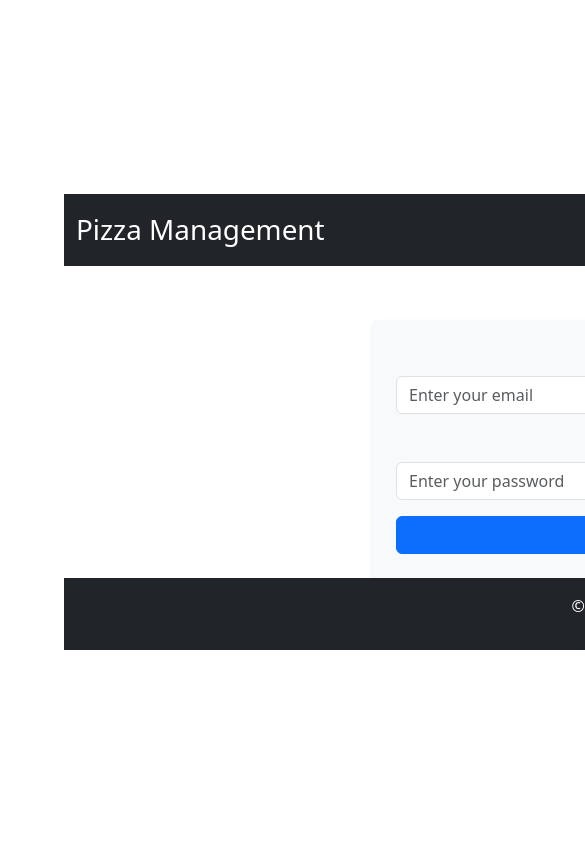
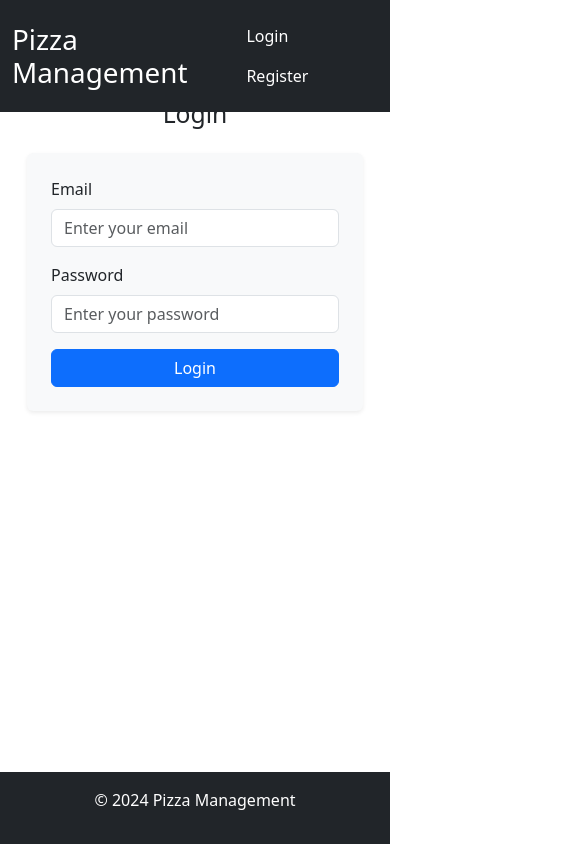
Before and after one commit to Sinthix/pizza-app, a Vue app in the folder frontend/: page / in a window 390 px wide. Shown: the top 844 px of the page, 585 px wide, since content can reach past the window. Built offline with nearby package versions, Linux system fonts and the light colour scheme.

Commit message:
refact: enhances style to accomodate responsiveness

```diff
--- a/frontend/src/App.vue
+++ b/frontend/src/App.vue
@@ -1,6 +1,6 @@
 <template>
   <div id="app">
-    <header class="bg-dark text-white py-3">
+    <header class="fixed-top bg-dark text-white py-3">
       <div class="container">
         <div class="d-flex justify-content-between align-items-center">
           <h1 class="mb-0">Pizza Management</h1>
@@ -18,11 +18,13 @@
       </div>
     </header>
 
-    <div class="container">
-      <router-view></router-view>
-    </div>
+    <main class="content">
+      <div class="container py-4">
+        <router-view></router-view>
+      </div>
+    </main>
 
-    <footer class="bg-dark text-white py-3">
+    <footer class="fixed-bottom bg-dark text-white py-3">
       <div class="container text-center">
         <p>&copy; 2024 Pizza Management</p>
       </div>
@@ -37,4 +39,44 @@ export default {
 </script>
 
 <style scoped>
+#app {
+  padding-top: 75px;
+  padding-bottom: 55px;
+  min-height: 100vh;
+  display: flex;
+  flex-direction: column;
+}
+
+main.content {
+  flex-grow: 1;
+  overflow-y: auto;
+}
+
+.fixed-top {
+  position: fixed;
+  top: 0;
+  left: 0;
+  right: 0;
+  z-index: 1030;
+}
+
+.fixed-bottom {
+  position: fixed;
+  bottom: 0;
+  left: 0;
+  right: 0;
+  z-index: 1030;
+}
+
+.container {
+  max-width: 1280px;
+  margin: 0 auto;
+}
+
+@media (max-width: 768px) {
+  #app {
+    padding-top: 60px;
+    padding-bottom: 50px;
+  }
+}
 </style>
--- a/frontend/src/style.css
+++ b/frontend/src/style.css
@@ -1,38 +1,61 @@
 :root {
+  --primary-color: #646cff;
+  --secondary-color: #535bf2;
+  --background-dark: #242424;
+  --background-light: #ffffff;
+  --text-light: rgba(255, 255, 255, 0.87);
+  --text-dark: #213547;
+  --card-border-radius: 8px;
+  --card-shadow: 0 4px 6px rgba(0, 0, 0, 0.1);
+
   font-family: Inter, system-ui, Avenir, Helvetica, Arial, sans-serif;
   line-height: 1.5;
   font-weight: 400;
-
   color-scheme: light dark;
-  color: rgba(255, 255, 255, 0.87);
-  background-color: #242424;
-
+  background-color: var(--background-dark);
+  color: var(--text-light);
   font-synthesis: none;
   text-rendering: optimizeLegibility;
   -webkit-font-smoothing: antialiased;
   -moz-osx-font-smoothing: grayscale;
 }
 
-a {
-  font-weight: 500;
-  color: #646cff;
-  text-decoration: inherit;
-}
-a:hover {
-  color: #535bf2;
-}
-
 body {
   margin: 0;
   display: flex;
-  place-items: center;
-  min-width: 320px;
+  flex-direction: column;
   min-height: 100vh;
 }
 
+#app {
+  display: flex;
+  flex-direction: column;
+  min-height: 100vh;
+}
+
+header,
+footer {
+  flex-shrink: 0;
+}
+
+main {
+  flex-grow: 1;
+  padding: 20px;
+}
+
+a {
+  font-weight: 500;
+  color: var(--primary-color);
+  text-decoration: none;
+}
+a:hover {
+  color: var(--secondary-color);
+}
+
 h1 {
-  font-size: 3.2em;
+  font-size: 2em;
   line-height: 1.1;
+  margin: 0;
 }
 
 button {
@@ -42,12 +65,14 @@ button {
   font-size: 1em;
   font-weight: 500;
   font-family: inherit;
-  background-color: #1a1a1a;
+  background-color: var(--background-dark);
+  color: var(--text-light);
   cursor: pointer;
-  transition: border-color 0.25s;
+  transition: all 0.3s ease;
 }
 button:hover {
-  border-color: #646cff;
+  background-color: var(--primary-color);
+  color: white;
 }
 button:focus,
 button:focus-visible {
@@ -55,47 +80,50 @@ button:focus-visible {
 }
 
 .card {
-  padding: 2em;
+  border-radius: var(--card-border-radius);
+  box-shadow: var(--card-shadow);
+  background-color: var(--background-light);
+  color: var(--text-dark);
+  overflow: hidden;
+}
+.card img {
+  width: 100%;
+  height: auto;
+}
+.card-body {
+  padding: 1em;
 }
 
-#app {
-  min-width: 1280px;
-  margin: 0 auto;
-  padding: 2rem;
-  text-align: center;
+.nav-tabs {
+  display: flex;
+  justify-content: center;
+  gap: 10px;
+}
+.nav-tabs .nav-link {
+  padding: 10px 15px;
+  font-weight: bold;
+  border-radius: var(--card-border-radius);
+  background: var(--background-dark);
+  color: var(--text-light);
+}
+.nav-tabs .nav-link.active {
+  background: var(--primary-color);
+  color: white;
 }
 
-.center-container {
-  display: flex;
-  justify-content: center;
-  align-items: center;
-  min-height: 100vh;
+.container {
+  max-width: 1280px;
   margin: 0 auto;
-  max-width: 1280px;
+  padding: 0 15px;
 }
 
-@media (prefers-color-scheme: light) {
-  :root {
-    color: #213547;
-    background-color: #ffffff;
-  }
-  a:hover {
-    color: #747bff;
-  }
-  button {
-    background-color: #f9f9f9;
-  }
-}
-
-
 .loader {
-  border: 8px solid #f3f3f3; /* Light gray */
-  border-top: 8px solid #3498db; /* Blue */
+  border: 8px solid var(--background-light);
+  border-top: 8px solid var(--primary-color);
   border-radius: 50%;
   width: 60px;
   height: 60px;
   animation: spin 1s linear infinite;
-  margin: auto;
 }
 
 @keyframes spin {
@@ -111,5 +139,54 @@ button:focus-visible {
   display: flex;
   justify-content: center;
   align-items: center;
-  min-height: 100vh; /* Full viewport height */
+  height: 100%;
 }
+
+@media (max-width: 768px) {
+  h1 {
+    font-size: 1.5em;
+  }
+  button {
+    font-size: 0.9em;
+    padding: 0.5em 1em;
+  }
+  .nav-tabs {
+    flex-direction: column;
+  }
+  .nav-tabs .nav-link {
+    text-align: center;
+  }
+}
+
+@media (max-width: 576px) {
+  main {
+    padding: 15px;
+  }
+  .card {
+    margin-bottom: 15px;
+  }
+}
+
+@media (min-width: 1024px) {
+  .card {
+    flex-basis: 30%;
+  }
+}
+
+@media (prefers-color-scheme: light) {
+  :root {
+    background-color: var(--background-light);
+    color: var(--text-dark);
+  }
+  a:hover {
+    color: var(--primary-color);
+  }
+  button {
+    background-color: var(--background-light);
+    border-color: var(--text-dark);
+  }
+  button:hover {
+    background-color: var(--secondary-color);
+    color: white;
+  }
+}
```
